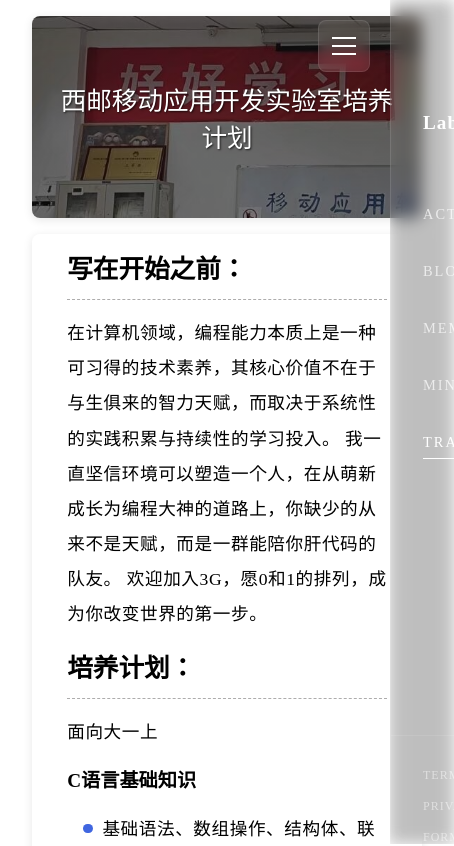
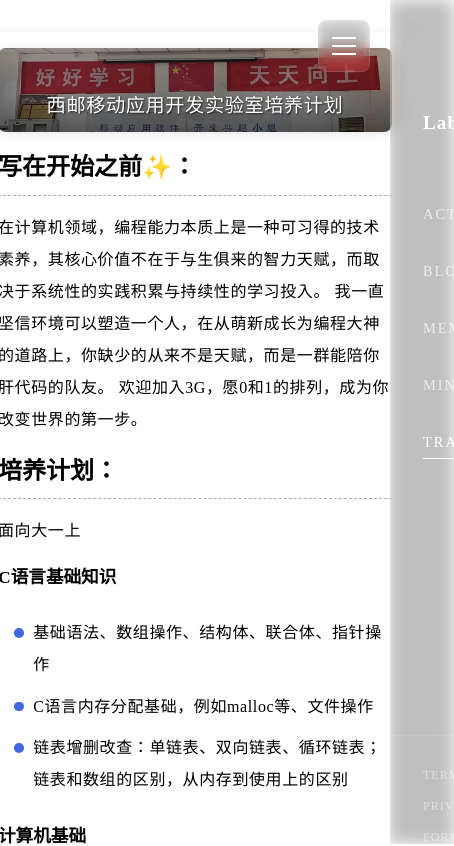
Before and after one commit to Magic462/XUPT3g, a React (Vite) app: page /trainingplan in a window 390 px wide. Shown: the top 846 px of the page, 454 px wide, since content can reach past the window. Built offline with nearby package versions, Linux system fonts and the light colour scheme.

Commit message:
trainplan set middle

```diff
--- a/src/pages/trainplan/Trainplan.scss
+++ b/src/pages/trainplan/Trainplan.scss
@@ -1,25 +1,15 @@
 .plan-container {
-    // background: rgba(255, 255, 255, 0.1), url('../../assets/trainplan.png');
-    // backdrop-filter: contrast(.8) brightness(.8) saturate(3) blur(8px);
     width: 100%;
-    max-width: 1400px;
-    margin:0 auto;
-    height: 100vh;
-    padding: 1rem 2rem;
-    .plan-title {
-        padding: 4rem 1.5rem;
-        background: linear-gradient(rgba(0, 0, 0, 0.5), rgba(0, 0, 0, 0.5)), url('../../assets/goodstudy.jpeg');
-        background-size: cover;
-        background-repeat: no-repeat;
-        color: #fff;
-        font-size: 1.6rem;
-        text-align: center;
-        text-shadow: 1px 1px 2px rgba(0, 0, 0, 0.7);
-        border-radius: 8px;
-        margin-bottom: 1rem;
-        box-shadow: 0 2px 10px rgba(0, 0, 0, 0.1);
-    }
+    display: flex;
+    justify-content: center;
+    padding: 2rem 0;
+    cursor: pointer;
     .plan-page {
+        // min-width: 500px;
+        width: 60%;
+        display: flex;
+        flex-direction: column;
+        padding-left: 3rem;
         border-radius: 8px;
         box-shadow: 0 2px 10px rgba(0, 0, 0, 0.1);
         padding: 1rem 2.2rem 2.2rem;
@@ -69,5 +59,59 @@
             background-color: #4066e0;
             border-radius: 50%;
         }
+        a {
+            text-decoration: none;
+            color: #007bff;
+            transition: color 0.3s ease;
+            &:hover {
+                color: #0056b3;
+                text-decoration: underline;
+            }
+        }
+        .plan-title {
+            position: relative;
+            height: 27vh;
+            background: linear-gradient(rgba(0, 0, 0, 0.1), rgba(0, 0, 0, 0.6)), url('../../assets/goodstudy.jpeg');
+            background-size: cover;
+            background-repeat: no-repeat;
+            border-radius: 8px;
+            margin-bottom: 1rem;
+            box-shadow: 0 2px 10px rgba(0, 0, 0, 0.1);
+            p {
+                position: absolute;
+                top:50%;
+                left:50%;
+                transform: translate(-50%, -50%);
+                color: #fff;
+                font-size: 1.7rem;
+                text-align: center;
+                text-shadow: 1px 1px 2px rgba(0, 0, 0, 0.7);
+            }
+        }
     }
 }
+
+@media (max-width: 768px) {
+    .plan-container {
+        .plan-page {
+            min-width: 394px;
+            .plan-title {
+                height: 10vh;
+                p {
+                    min-width: 394px;
+                    font-size: 1.2rem;
+                }
+            }
+            p,
+            ul {
+                font-size: 1rem;
+            }
+            h2 {
+                font-size: 1.5rem;
+            }
+            h3 {
+                font-size: 1.1rem;
+            }
+        }
+    }
+}
--- a/src/pages/trainplan/Trainplan.tsx
+++ b/src/pages/trainplan/Trainplan.tsx
@@ -4,9 +4,12 @@
 const Trainingplan:React.FC = () => {
   return (
     <div className="plan-container">
-      <div className="plan-title">西邮移动应用开发实验室培养计划</div>
+
       <div className="plan-page">
-        <h2>写在开始之前：</h2>
+      <div className="plan-title">
+        <p>西邮移动应用开发实验室培养计划</p>
+      </div>
+        <h2>写在开始之前✨：</h2>
         <p>
           在计算机领域，编程能力本质上是一种可习得的技术素养，其核心价值不在于与生俱来的智力天赋，而取决于系统性的实践积累与持续性的学习投入。
           我一直坚信环境可以塑造一个人，在从萌新成长为编程大神的道路上，你缺少的从来不是天赋，而是一群能陪你肝代码的队友。
@@ -96,8 +99,8 @@
           </ul>
           技术博客：
           <ul>
-            <li>郭霖的博客: <a href="http://guolin.tech/">郭霖的Blog</a></li>
-            <li>掘金安卓专栏：<a href="https://juejin.cn/android">https://juejin.cn/android</a></li>
+            <li>郭霖的博客: <a href="http://guolin.tech/" target="_blank" rel="noopener noreferrer">郭霖的Blog</a></li>
+            <li>掘金安卓专栏：<a href="https://juejin.cn/android" target="_blank" rel="noopener noreferrer">https://juejin.cn/android</a></li>
           </ul>
         </p>
 
```
